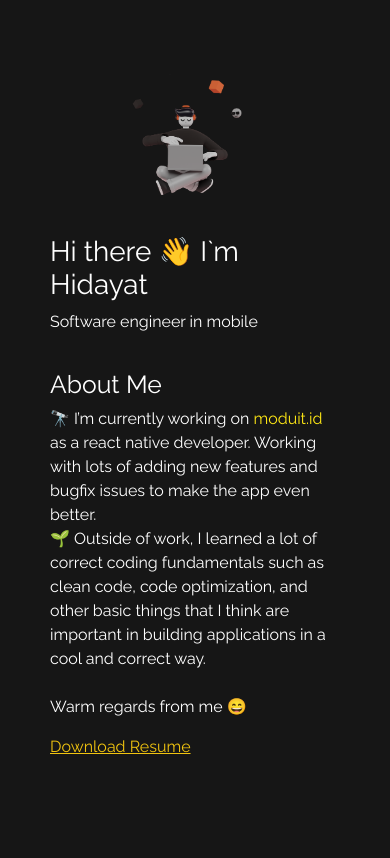
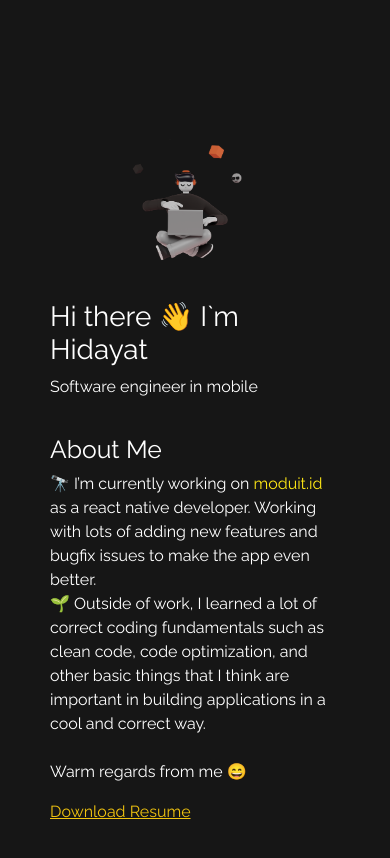
Before and after one commit to hidayat-nur/hidayat-nur.github.io, a React (Create React App) app: page / in a window 390 px wide. Shown: the top 858 px of the page. Built offline with nearby package versions, Linux system fonts and the light colour scheme.

Commit message:
add padding top for mobile

```diff
--- a/src/screens/home/styles.css
+++ b/src/screens/home/styles.css
@@ -73,6 +73,10 @@ body {
     align-items: center;
   }
 
+  .portfolio-page {
+    padding-top: 150px;
+  }
+
   .profile-picture {
     width: 150px;
     height: 150px;
```
